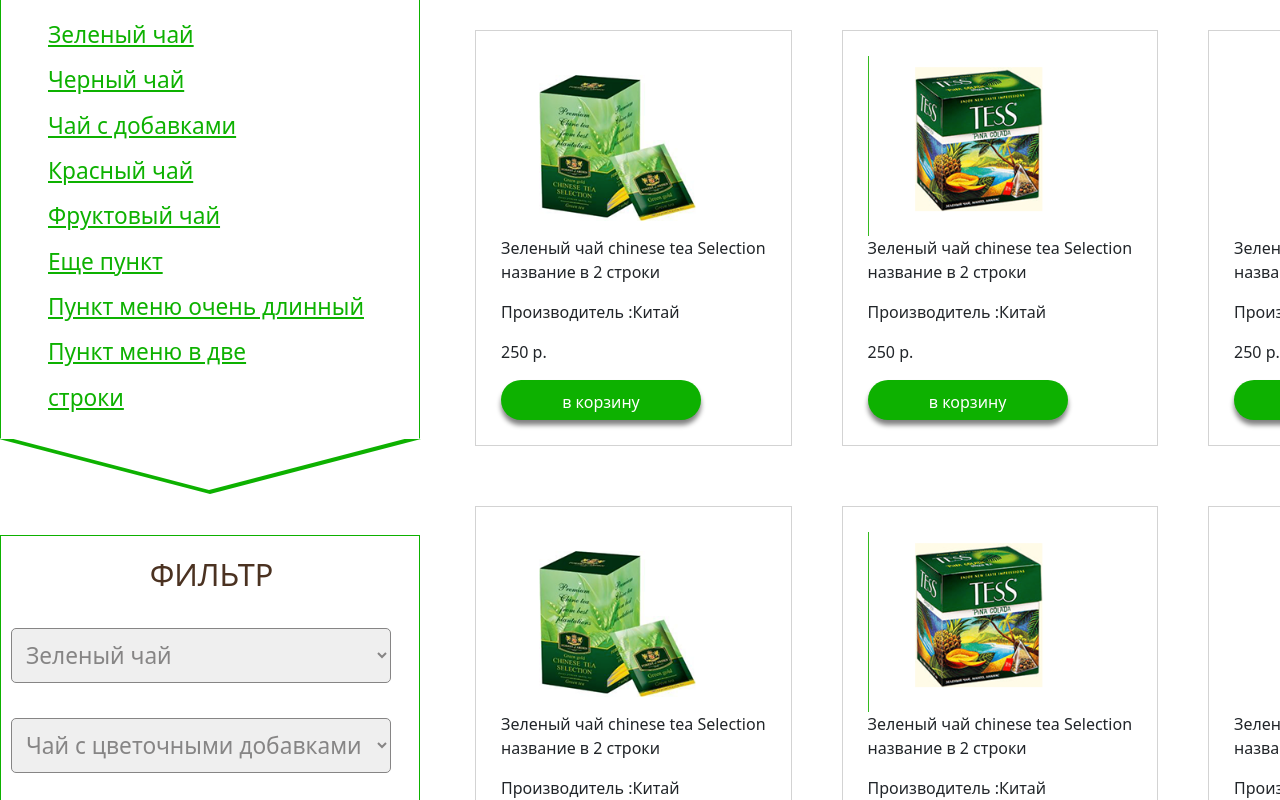
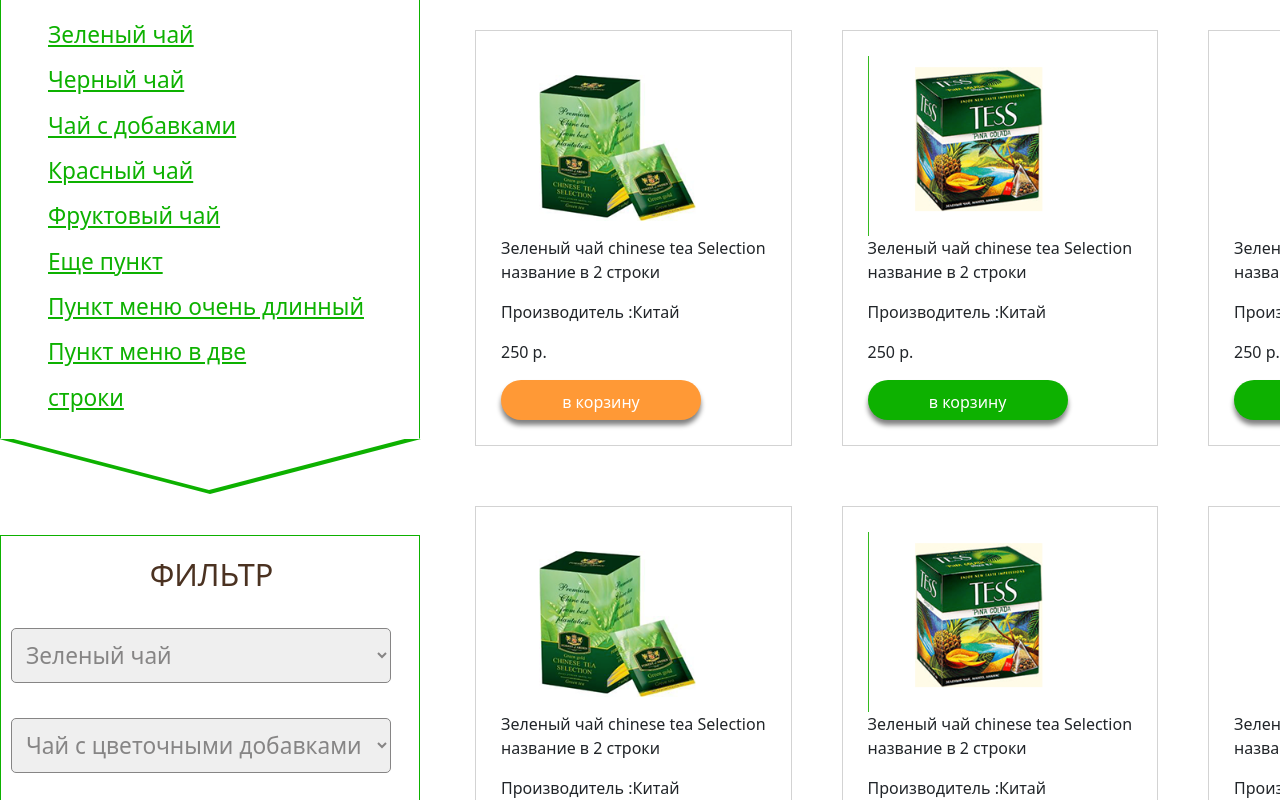
Before and after one commit to bndnt/teaLife, a plain HTML site: page index.html in a window 1280 px wide. In both pictures the pointer is over the element 601 px from the left and 1580 px from the top of the page. Shown: the part 1180-1980 px from the top of the page. Drawn offline with Linux system fonts and the light colour scheme.

Commit message:
add hover

```diff
--- a/styles.css
+++ b/styles.css
@@ -376,6 +376,10 @@ border-radius: 10px;
     font-weight: 400;
 }
 
+.bt:hover{
+    background: #ff9936;
+}
+
 #triangle-down3 {
     width: 0;
     height: 0;
```
